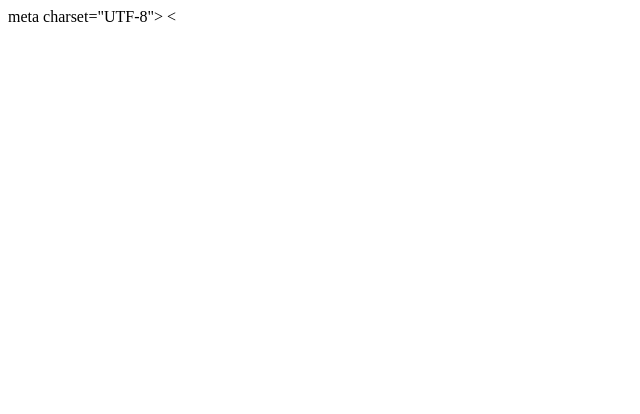
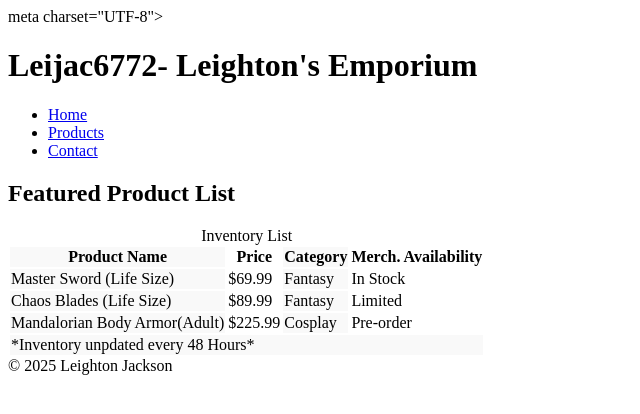
Before and after one commit to Leijac6772/Midterm, a plain HTML site: page index.html in a window 1280 px wide. Shown: the whole page, without its empty margins (0-640 px from the left). Drawn offline with Linux system fonts and the light colour scheme.

Commit message:
Enhance index.html with metadata and layout
Added metadata and structured content for a storefront.

```diff
--- a/index.html
+++ b/index.html
@@ -2,5 +2,79 @@
 <html lang="en">
   <head>
     meta charset="UTF-8">
-   <
-  </head>
+    <meta name="description" content="Sample Storefront">
+    <meta name="keyword" content="HTML, sample, webstore, storefront">
+    <meta name="author" content="Leighton Jackson">
+    <meta name="viewport" content="width=device-width, initial-scale=1.0">
+
+   <title>Leighton's Storefront</title>
+   <link rel="stylesheet" href="styles.css">
+</head>
+<body>
+  <header>
+    <h1>Leijac6772- Leighton's Emporium</h1>
+  </header>
+  <nav>
+    <!-- Semantic tag for site navigation -->
+    <ul>
+      <li><a href="#home">Home </a></li>
+      <li><a href="#products">Products </a></li>
+      <li><a href="#contact">Contact </a></li>
+    </ul>
+  </nav>
+
+  <main>
+    <!-- Main content of page-->
+    <section id="products">
+      <h2>Featured Product List</h2>
+
+      <table>
+        <caption>Inventory List</caption>
+        <colgroup>
+          <col style="background-color: #f9f9f9;">
+          <col>
+          <col style="background-color: #f9f9f9;">
+          <col>
+        </colgroup>
+        <thead>
+          <tr>
+           <th>Product Name</th>
+           <th>Price</th>
+           <th>Category</th>
+           <th>Merch. Availability</th>
+          </tr>
+        </thead>
+        <tbody>
+            <!-- product data for rows found here-->
+            <tr>
+              <td>Master Sword (Life Size)</td>
+              <td>$69.99</td>
+              <td>Fantasy</td>
+              <td>In Stock</td>
+            </tr>
+            <tr>
+              <td>Chaos Blades (Life Size)</td>
+              <td>$89.99</td>
+              <td>Fantasy</td>
+              <td>Limited</td>
+            </tr>
+            <tr>
+              <td>Mandalorian Body Armor(Adult)</td>
+              <td>$225.99</td>
+              <td>Cosplay</td>
+              <td>Pre-order</td>
+            </tr>
+        </tbody>
+        <tfoot>
+          <tr>
+            <td colspan="4' style="text-align: center;"> *Inventory unpdated every 48 Hours*</td>
+          </tr>
+        </tfoot>
+      </table>
+    </section>
+  </main>
+  <footer>
+    &copy; 2025 Leighton Jackson
+  </footer>
+</body>
+</html>
```
